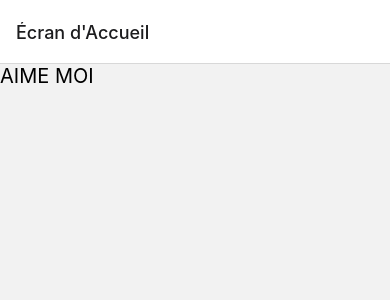
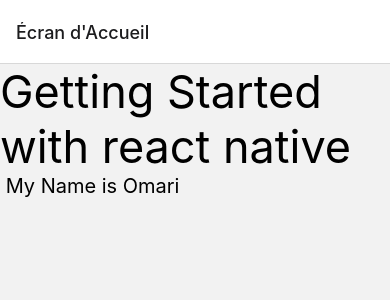
Before and after one commit to Rimao416/reat_native, a React Native app: screen /Home in a window 390 px wide. Shown: the top 300 px of the page. Built offline with nearby package versions, Linux system fonts and the light colour scheme.

Commit message:
Exercice01

```diff
--- a/src/screens/HomeScreen.js
+++ b/src/screens/HomeScreen.js
@@ -1,18 +1,22 @@
-import React, { Component } from "react";
-import { Text, View, StyleSheet } from "react-native";
+import React from "react";
+import { View, Text, StyleSheet } from "react-native";
 
 const HomeScreen = () => {
+  const myName = "Omari";
   return (
     <View>
-      <Text style={styles.textStyle}>AIME MOI</Text>
+      <Text style={styles.textStyle}>Getting Started with react native</Text>
+      <Text style={styles.secondStyle}> My Name is {myName}</Text>
     </View>
   );
 };
-
 const styles = StyleSheet.create({
   textStyle: {
+    fontSize: 45,
+  },
+  secondStyle: {
     fontSize: 20,
-
   },
 });
+
 export default HomeScreen;
```
